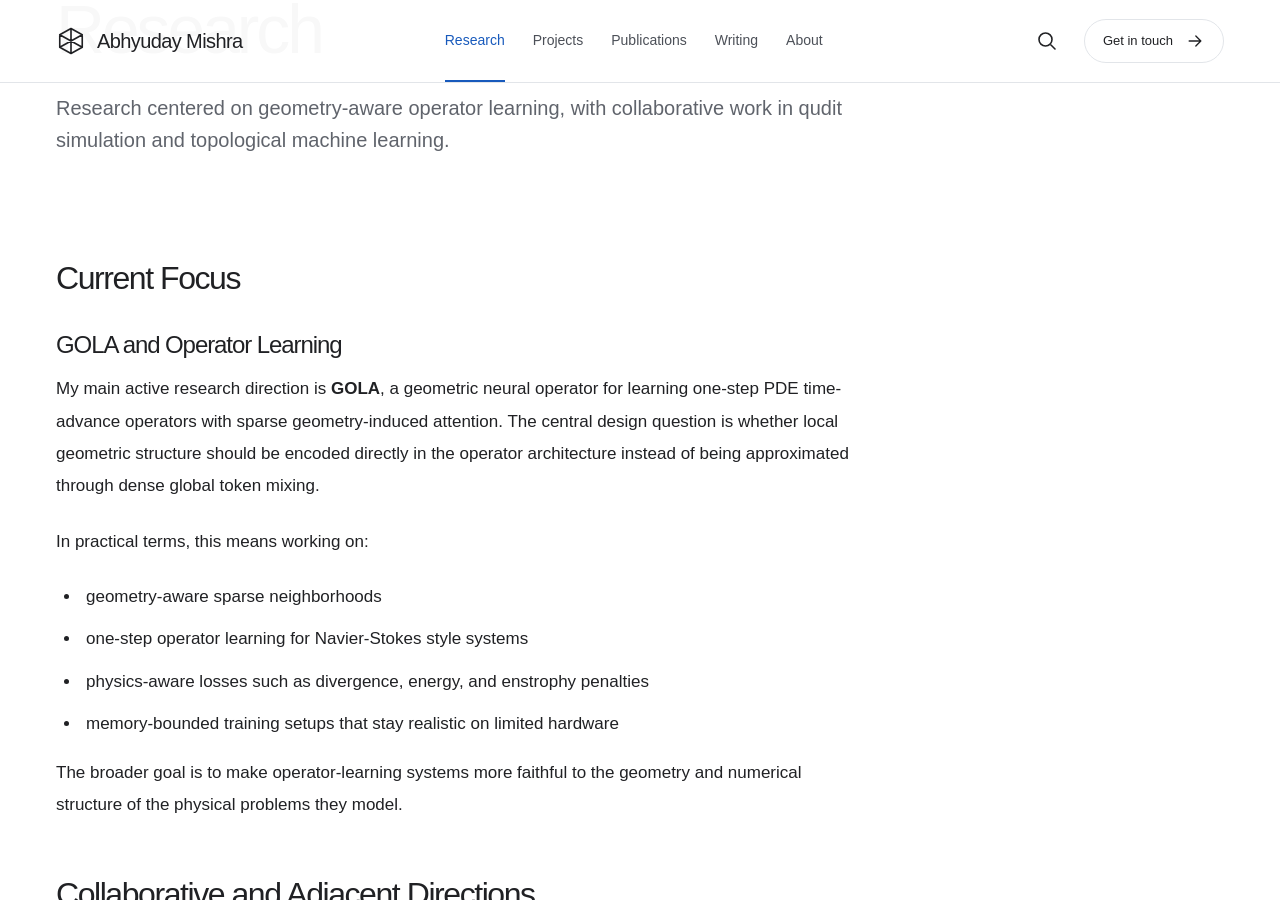
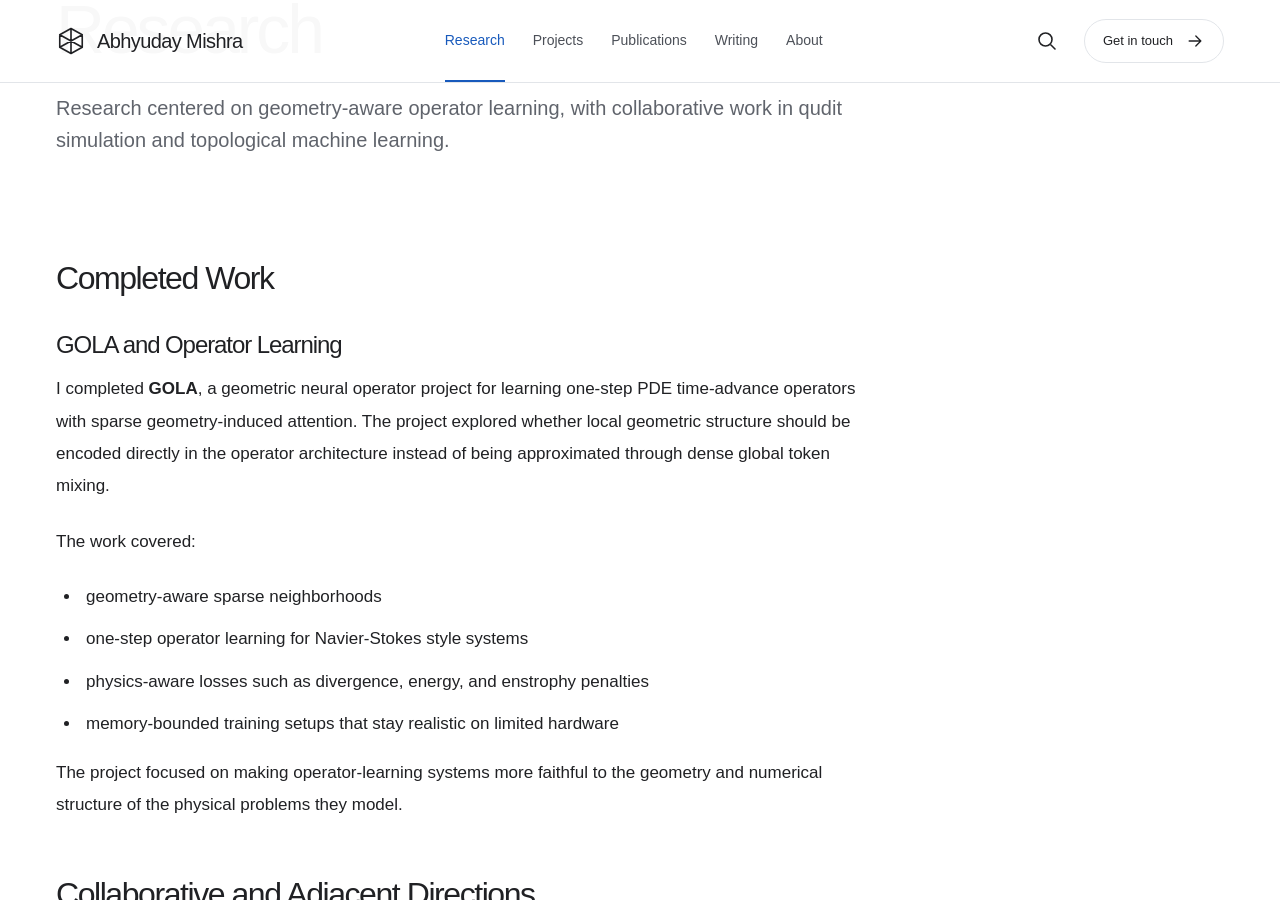
Before and after one commit to abhyudaymishr/abhyudaymishr.github.io, a Jekyll site: the page built from research.md, in a window 1280 px wide and 900 px high, scrolled down 240 px. Built offline with Jekyll 4.4.1, drawn with Linux system fonts in a browser that asks for light colours.

Commit message:
ommited a few blah blah

```diff
--- a/_includes/project-card.html
+++ b/_includes/project-card.html
@@ -1,7 +1,7 @@
 {% assign project = include.project %}
 <article class="project-card" data-project data-category="{{ project.category | escape }}">
   <a class="project-card__link" href="{{ project.url | relative_url }}">
-    <div class="project-card__media"><img src="{{ project.cover | default: '/assets/images/operators.svg' | relative_url }}" alt="{{ project.cover_alt | default: '' | escape }}" width="800" height="560" loading="lazy" decoding="async"><span class="project-card__status">{{ project.status }}</span></div>
+    <div class="project-card__media"><img src="{{ project.cover | default: '/assets/images/operators.svg' | relative_url }}" alt="{{ project.cover_alt | default: '' | escape }}" width="800" height="560" loading="lazy" decoding="async">{% if project.status %}<span class="project-card__status">{{ project.status }}</span>{% endif %}</div>
     <div class="project-card__body"><p class="eyebrow">{{ project.category | default: project.topics.first }}</p><h3>{{ project.short_title | default: project.title }}</h3><p>{{ project.card_summary | default: project.summary }}</p><span class="card-action">Explore project {% include icon.html name='arrow' %}</span></div>
   </a>
 </article>
--- a/_layouts/project.html
+++ b/_layouts/project.html
@@ -3,7 +3,7 @@ layout: default
 ---
 <article class="page-block">
   {% include breadcrumbs.html parent='Projects' parent_url='/projects/' %}
-  <header class="page-header"><p class="eyebrow">{{ page.category | default: 'Research project' }}</p><h1>{{ page.title }}</h1><p class="meta-line">{{ page.status }}{% if page.timeline %}<span class="meta-separator">/</span>{{ page.timeline }}{% endif %}</p><p class="page-header__intro">{{ page.summary }}</p></header>
+  <header class="page-header"><p class="eyebrow">{{ page.category | default: 'Research project' }}</p><h1>{{ page.title }}</h1><p class="meta-line">{% if page.status %}{{ page.status }}{% endif %}{% if page.timeline %}{% if page.status %}<span class="meta-separator">/</span>{% endif %}{{ page.timeline }}{% endif %}</p><p class="page-header__intro">{{ page.summary }}</p></header>
   <div class="tag-grid">{% for topic in page.topics %}<span class="chip">{{ topic }}</span>{% endfor %}</div>
   <div class="detail-grid"><div>
     <div class="prose article-body">{{ content }}</div>
--- a/llms.txt
+++ b/llms.txt
@@ -20,7 +20,7 @@ Public research portfolio of {{ site.author.name }}, a B.Tech–M.Tech Computer
 
 ## Projects
 
-{% assign projects = site.projects | sort: 'order' %}{% for project in projects %}- [{{ project.title }}]({{ project.url | absolute_url }}): {{ project.summary }} Status: {{ project.status }}.
+{% assign projects = site.projects | sort: 'order' %}{% for project in projects %}- [{{ project.title }}]({{ project.url | absolute_url }}): {{ project.summary }}{% if project.status %} Status: {{ project.status }}.{% endif %}
 {% endfor %}
 ## Publications
 
@@ -35,4 +35,4 @@ Public research portfolio of {{ site.author.name }}, a B.Tech–M.Tech Computer
 
 ## Reading context
 
-GOLA is active research. A manuscript in preparation is not an accepted publication. Qudit simulation work is collaborative; authors are credited on its publication page. Project metrics are claims from the linked project descriptions and should be read with their evaluation context. This portfolio does not expose a live agent execution API.
+GOLA is a completed research project. Qudit simulation work is collaborative; authors are credited on its publication page. Project metrics are claims from the linked project descriptions and should be read with their evaluation context. This portfolio does not expose a live agent execution API.
--- a/research.md
+++ b/research.md
@@ -5,20 +5,20 @@ permalink: /research/
 kicker: Research
 intro: "Research centered on geometry-aware operator learning, with collaborative work in qudit simulation and topological machine learning."
 ---
-## Current Focus
+## Completed Work
 
 ### GOLA and Operator Learning
 
-My main active research direction is **GOLA**, a geometric neural operator for learning one-step PDE time-advance operators with sparse geometry-induced attention. The central design question is whether local geometric structure should be encoded directly in the operator architecture instead of being approximated through dense global token mixing.
+I completed **GOLA**, a geometric neural operator project for learning one-step PDE time-advance operators with sparse geometry-induced attention. The project explored whether local geometric structure should be encoded directly in the operator architecture instead of being approximated through dense global token mixing.
 
-In practical terms, this means working on:
+The work covered:
 
 - geometry-aware sparse neighborhoods
 - one-step operator learning for Navier-Stokes style systems
 - physics-aware losses such as divergence, energy, and enstrophy penalties
 - memory-bounded training setups that stay realistic on limited hardware
 
-The broader goal is to make operator-learning systems more faithful to the geometry and numerical structure of the physical problems they model.
+The project focused on making operator-learning systems more faithful to the geometry and numerical structure of the physical problems they model.
 
 ## Collaborative and Adjacent Directions
 
```
Also changed, not shown: _projects/gola.md (+2 -2 lines), _projects/navier-stokes-operators.md (+0 -1 lines), index.md (+1 -1 lines), _archive/publications/2026-01-01-geometry-sparse-attention.md (renamed from _publications/2026-01-01-geometry-sparse-attention.md).
